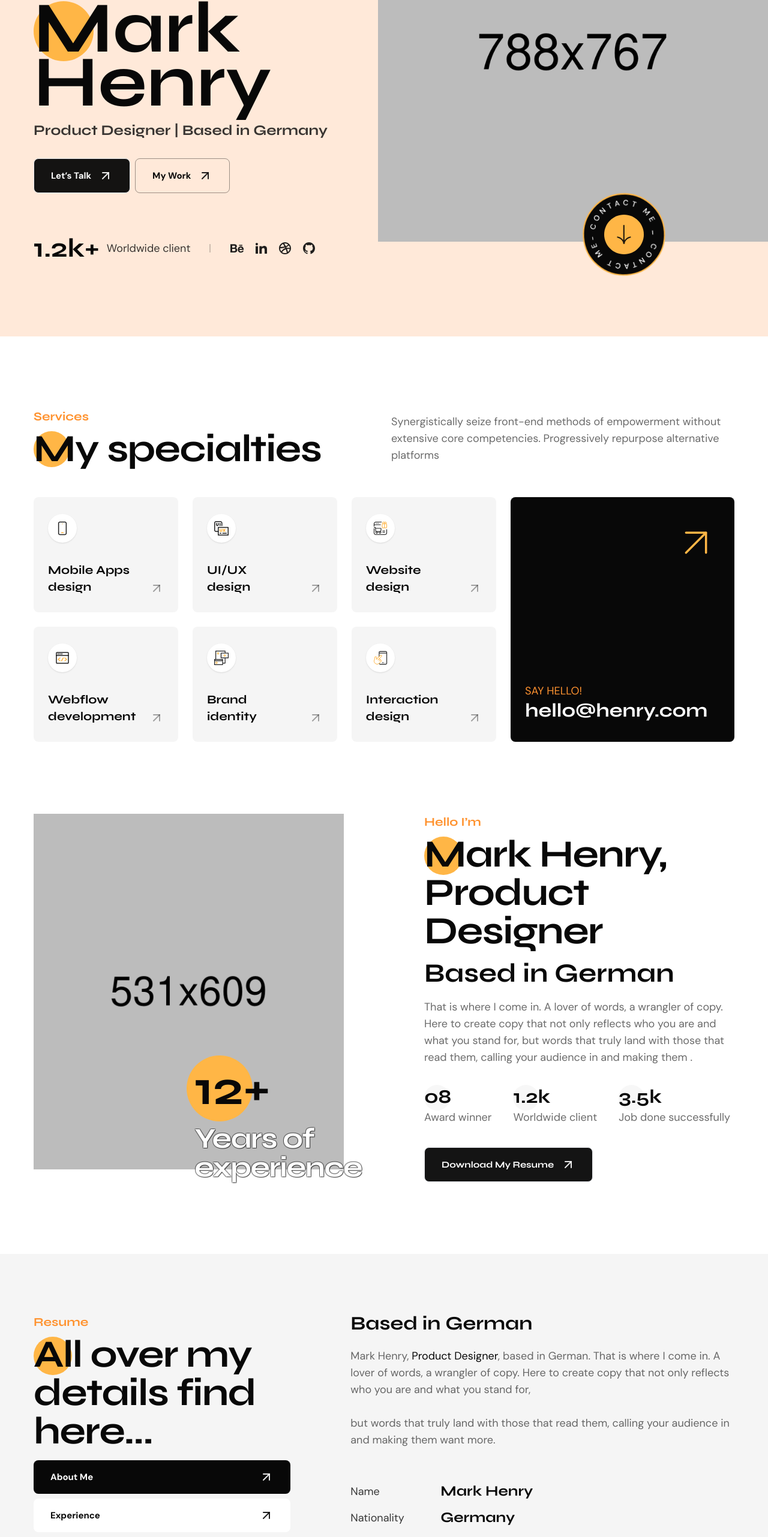
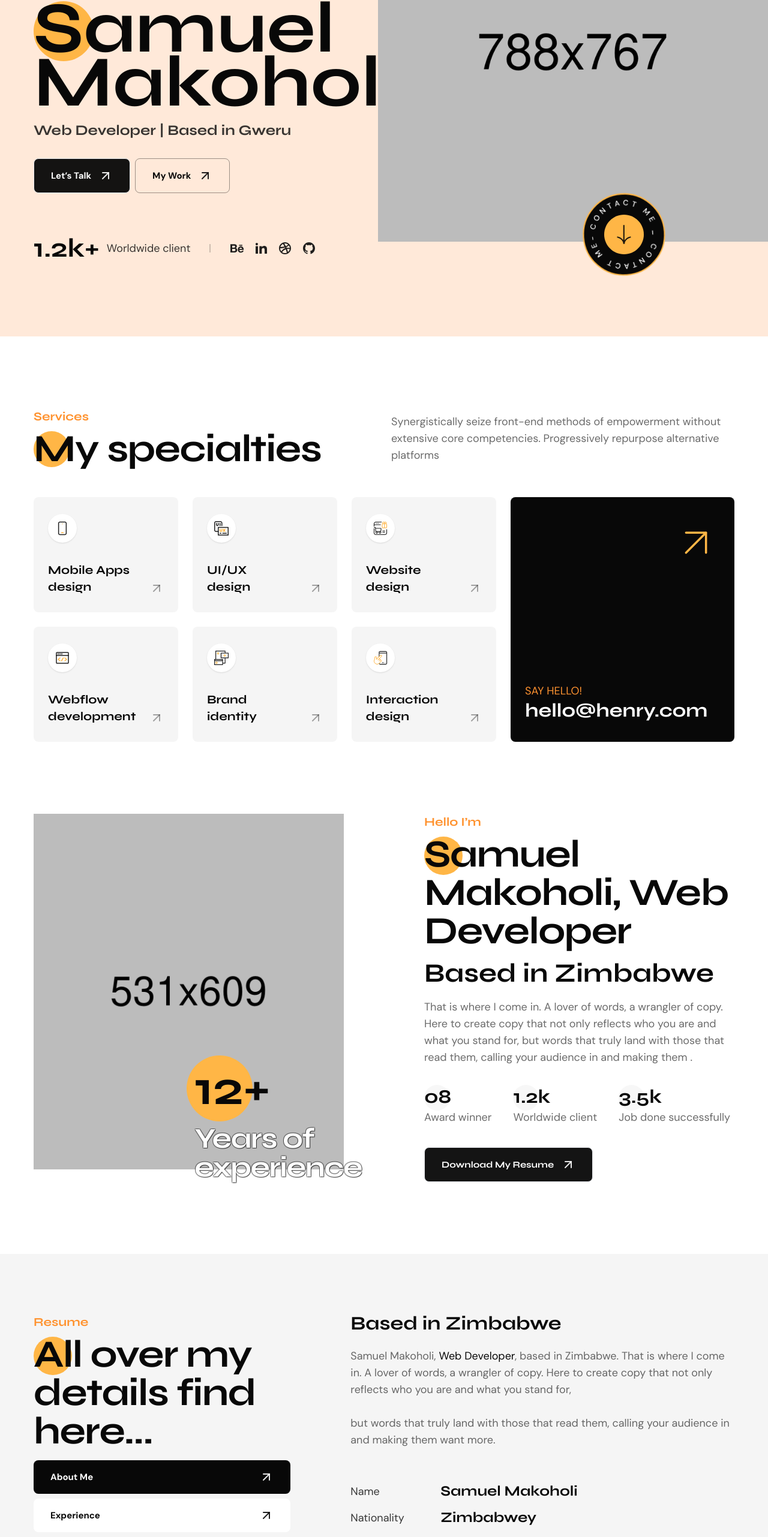
Before and after one commit to SamuelMakoholi/SamuelMakoholi.github.io, a plain HTML site: page index.html in a window 1280 px wide. Shown: the part 230-2793 px from the top of the page at 60% size. Drawn offline with Linux system fonts and the light colour scheme.

Commit message:
second commit

```diff
--- a/index.html
+++ b/index.html
@@ -4,9 +4,9 @@
 <head>
     <meta charset="utf-8" />
     <meta http-equiv="x-ua-compatible" content="ie=edge" />
-    <title>Perez - Tailwind CSS Personal Portfolio Template</title>
+    <title>Samuel Makoholi - Portfolio</title>
     <meta name="AdsBot-Google" content="noindex follow" />
-    <meta name="description" content="Perez - Tailwind CSS Personal Portfolio Template">
+    <meta name="description" content="Samuel Makoholi - Portfolio">
     <meta name="viewport" content="width=device-width, initial-scale=1, shrink-to-fit=no" />
 
     <!-- Favicon -->
@@ -239,15 +239,15 @@
                         <img class="ml-2" src="assets/images/icon/victory.png" alt="icon">
                         </span>
                         <h1 class="relative z-[1] font-Syne text-black-800 font-bold text-[80px] lg:text-[100px] xl:text-[120px] 2xl:text-[140px] leading-[64px] lg:leading-[80px] xl:leading-[90px] 2xl:leading-[110px] 2xl:before:w-[120px] xl:before:w-[100px] 2xl:before:h-[120px] xl:before:h-[100px] before:rounded-full before:bg-primary before:block before:absolute before:top-[0px] before:left-0 before:-z-[1] lg:before:w-[85px] lg:before:h-[85px] before:w-[70px] before:h-[70px]" data-aos="fade-right" data-aos-delay="400">
-                            Mark
+                            Samuel
                             <!-- <br /> Henry -->
                         </h1>
                         <h2 class="font-Syne text-black-800 font-bold text-[80px] lg:text-[100px] xl:text-[120px] 2xl:text-[140px] leading-[64px] lg:leading-[80px] xl:leading-[90px] 2xl:leading-[110px] mb-[20px]" data-aos="fade-right" data-aos-delay="600">
-                            Henry</h2>
-                        <p class="font-Syne text-black-700 font-bold text-lg md:text-xl xl:text-2xl leading-tight mb-[30px]" data-aos="fade-right" data-aos-delay="800">Product
-                            Designer |
+                            Makoholi</h2>
+                        <p class="font-Syne text-black-700 font-bold text-lg md:text-xl xl:text-2xl leading-tight mb-[30px]" data-aos="fade-right" data-aos-delay="800">
+                            Web Developer |
                             Based in
-                            Germany</p>
+                            Gweru</p>
 
                         <div class="flex flex-wrap mb-[50px] md:mb-[60px] xl:mb-[70px] 2xl:mb-[80px]">
                             <!-- Link Start -->
@@ -711,10 +711,10 @@
                     <div class="font-bold font-Syne leading-none flex flex-wrap flex-col gap-y-2">
                         <span class="text-orange text-xl">Hello I’m</span>
                         <h3 class="text-black-800 text-4xl lg:text-5xl xl:text-[64px] tracking-[-1.5px] relative before:rounded-full before:bg-primary before:block before:absolute before:top-[2px] before:left-0 before:-z-[1] before:w-[36px] lg:before:w-[48px] xl:before:w-[64px] before:h-[36px] lg:before:h-[48px] xl:before:h-[64px]">
-                            Mark Henry, Product Designer
+                            Samuel Makoholi, Web Developer
                         </h3>
 
-                        <h4 class="text-black-800 text-2xl lg:text-3xl xl:text-[44px] mt-3 mb-4">Based in German</h4>
+                        <h4 class="text-black-800 text-2xl lg:text-3xl xl:text-[44px] mt-3 mb-4">Based in Zimbabwe</h4>
                         <p class="paragraph mb-6">That is where I come in. A lover of words, a wrangler of copy. Here to create
                             copy
                             that not only
@@ -845,11 +845,11 @@
                     <div class="col-span-12 lg:col-span-7 2xl:col-span-8" data-aos="fade-up" data-aos-delay="400">
                         <div id="about_me_tab" class="tab-content active relative">
                             <div class="grid grid-cols-1">
-                                <h4 class="text-black-800 text-2xl lg:text-[32px] font-bold font-Syne mb-6">Based in German</h4>
-                                <p class="paragraph mb-7">Mark Henry, <span class="text-black-800">Product Designer</span>,
+                                <h4 class="text-black-800 text-2xl lg:text-[32px] font-bold font-Syne mb-6">Based in Zimbabwe</h4>
+                                <p class="paragraph mb-7">Samuel Makoholi, <span class="text-black-800">Web Developer</span>,
                                     based
                                     in
-                                    German. That is where I come in. A
+                                    Zimbabwe. That is where I come in. A
                                     lover of words, a wrangler of copy. Here to create copy that not only reflects who you
                                     are
                                     and what you stand for,</p>
@@ -862,13 +862,13 @@
                                         <span class="w-[110px] text-black-text-800 text-lg font-normal leading-none">
                                     Name</span>
                                         <span class="text-black-800 text-2xl font-bold font-Syne leading-8">
-                                    Mark Henry</span>
+                                    Samuel Makoholi</span>
                                     </li>
                                     <li class="gap-10 inline-flex items-center">
                                         <span class="w-[110px] text-black-text-800 text-lg font-normal leading-none">
                                     Nationality</span>
                                         <span class="text-black-800 text-2xl font-bold font-Syne leading-8">
-                                    Germany</span>
+                                    Zimbabwey</span>
                                     </li>
                                     <li class="gap-10 inline-flex items-center">
                                         <span class="w-[110px] text-black-text-800 text-lg font-normal leading-none">
@@ -904,7 +904,7 @@
                                         <span class="w-[110px] text-black-text-800 text-lg font-normal leading-none">
                                     Language</span>
                                         <span class="text-black-800 text-2xl font-bold font-Syne leading-8">
-                                    German, English</span>
+                                    Zimbabwe, English</span>
                                     </li>
                                 </ul>
 
@@ -948,7 +948,7 @@
                                     <div>
                                         <p class="text-lg font-normal font-sans leading-7 text-black-800 relative z-[1] before:rounded-full before:bg-orange before:block before:absolute before:top-[50%] before:translate-y-[-50%] before:left-0 before:-z-[1] before:w-[8px] before:h-[8px] pl-4">
                                             Axtra</p>
-                                        <h4 class="font-bold font-Syne leading-normal text-2xl text-black-800">Product designer
+                                        <h4 class="font-bold font-Syne leading-normal text-2xl text-black-800">Web Developer
                                         </h4>
                                     </div>
                                 </div>
@@ -1692,7 +1692,7 @@
                     class="relative z-[1] before:rounded-full before:bg-primary before:block before:absolute before:top-[8px] before:left-[0] before:-z-[1] before:w-[36px] lg:before:w-[48px] xl:before:w-[60px] before:h-[36px] lg:before:h-[48px] xl:before:h-[60px]">Le</span>
                                 t’s work together</h3>
                             <div class="flex flex-wrap items-center mt-10">
-                                <span class="text-xl font-bold font-Syne text-white">Based in Germany |</span>
+                                <span class="text-xl font-bold font-Syne text-white">Based in Zimbabwey |</span>
                                 <div class="ml-5 md:ml-[5px] lg:ml-0 xl:ml-[16px] 2xl:ml-5">
                                     <ul class="flex flex-wrap gap-x-4 items-center">
                                         <li><a href="#" class="text-white hover:text-orange">
@@ -1771,7 +1771,7 @@
                         <div class="grid grid-cols-12">
 
                             <div class="col-span-12 sm:col-span-8 order-last sm:order-first">
-                                <p class="text-white text-lg font-normal font-sans leading-7">©2023 Mark Henry, All Rights Reserved
+                                <p class="text-white text-lg font-normal font-sans leading-7">©2023 Samuel Makoholi, All Rights Reserved
                                 </p>
                             </div>
                             <div class="col-span-12 sm:col-span-4 order-first sm:order-last">
```
